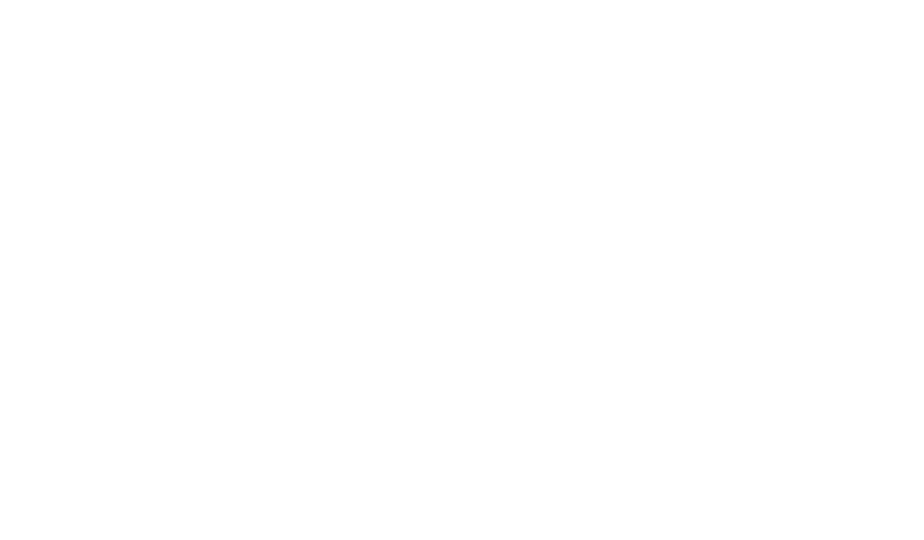
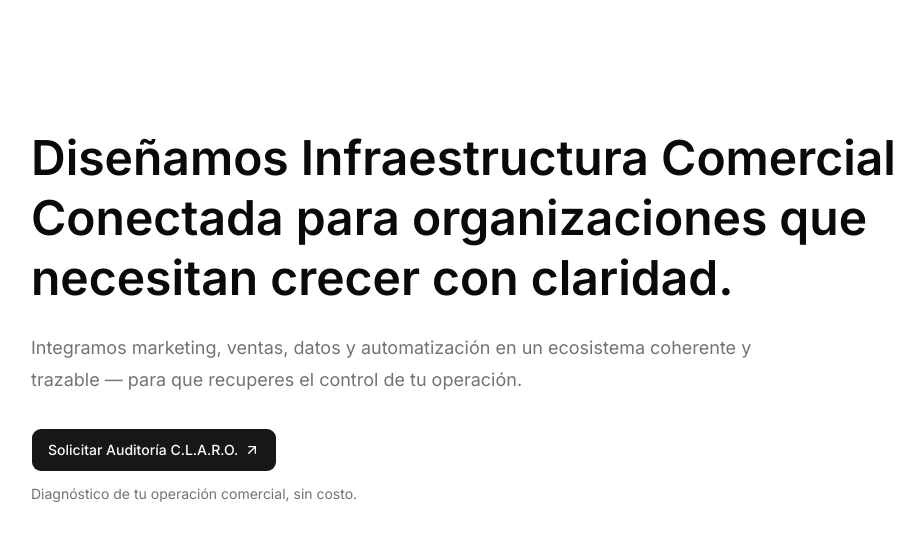
Before and after one commit to Promarketing2026/web, a Next.js app: page / in a window 1280 px wide. Shown: the top 540 px of the page, without its empty margins (97-1021 px from the left). Built offline with nearby package versions, Linux system fonts and the light colour scheme.

Commit message:
Crear componente Hero

```diff
--- a/app/page.tsx
+++ b/app/page.tsx
@@ -1,3 +1,5 @@
+import { Hero } from "@/components/hero";
+
 export default function Home() {
-  return null;
+  return <Hero />;
 }
--- /dev/null
+++ b/components/hero.tsx
@@ -0,0 +1,38 @@
+import { ArrowUpRight } from "lucide-react";
+
+import { Button } from "@/components/ui/button";
+
+export function Hero() {
+  return (
+    <section aria-labelledby="hero-title" className="px-6 py-24 sm:px-10 sm:py-32">
+      <div className="mx-auto flex max-w-5xl flex-col items-start gap-8">
+        <div className="max-w-4xl space-y-6">
+          <h1
+            id="hero-title"
+            className="text-4xl leading-tight font-semibold text-foreground sm:text-5xl"
+          >
+            Diseñamos Infraestructura Comercial Conectada para organizaciones
+            que necesitan crecer con claridad.
+          </h1>
+          <p className="max-w-3xl text-lg leading-8 text-muted-foreground">
+            Integramos marketing, ventas, datos y automatización en un
+            ecosistema coherente y trazable — para que recuperes el control de
+            tu operación.
+          </p>
+        </div>
+
+        <div className="space-y-3">
+          <Button asChild size="lg" className="h-11 px-4 text-sm">
+            <a href="#contacto">
+              Solicitar Auditoría C.L.A.R.O.
+              <ArrowUpRight aria-hidden="true" />
+            </a>
+          </Button>
+          <p className="text-sm text-muted-foreground">
+            Diagnóstico de tu operación comercial, sin costo.
+          </p>
+        </div>
+      </div>
+    </section>
+  );
+}
```
Also changed, not shown: 2 other files (tests, documents, lock files or other folders).
